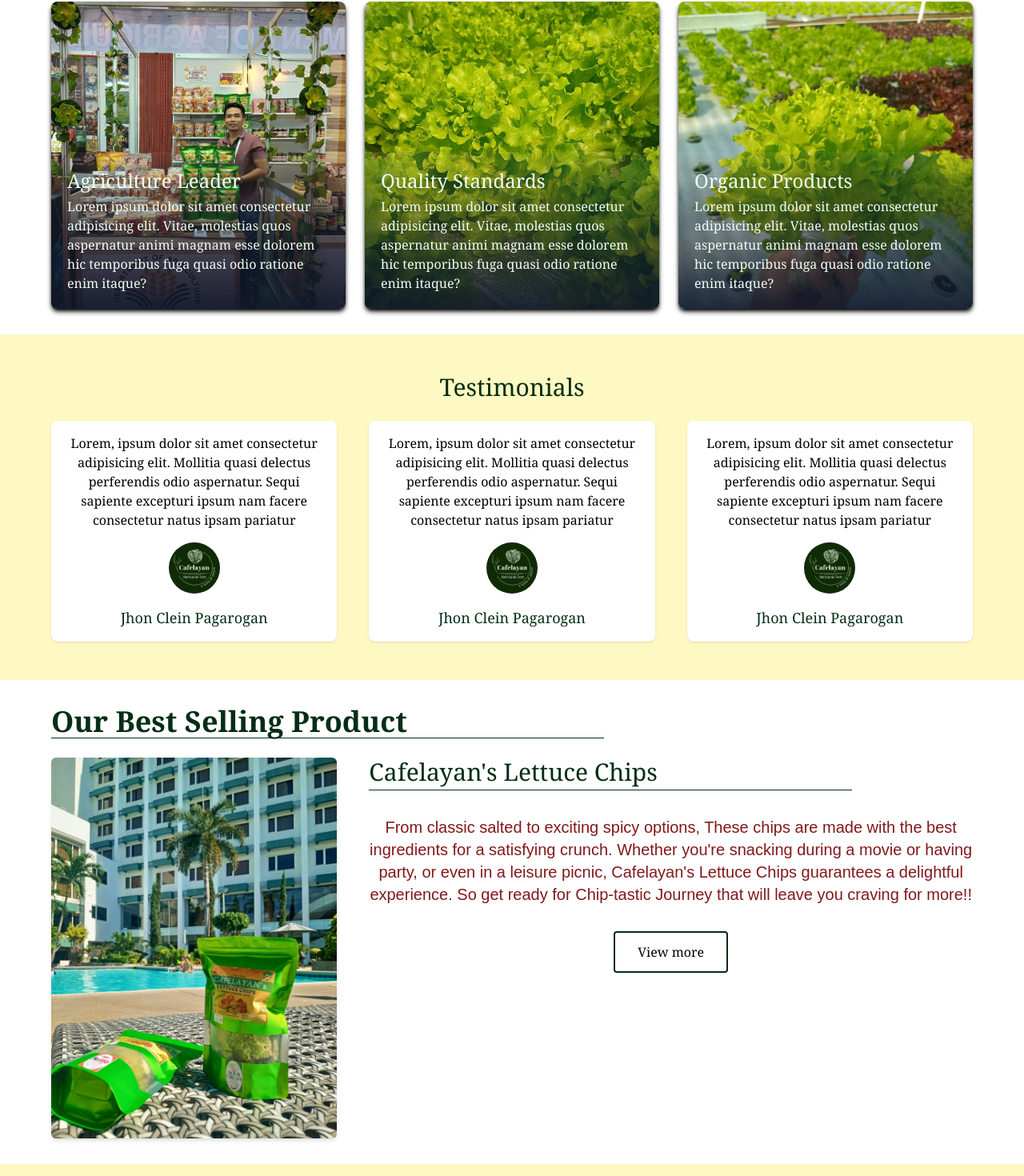
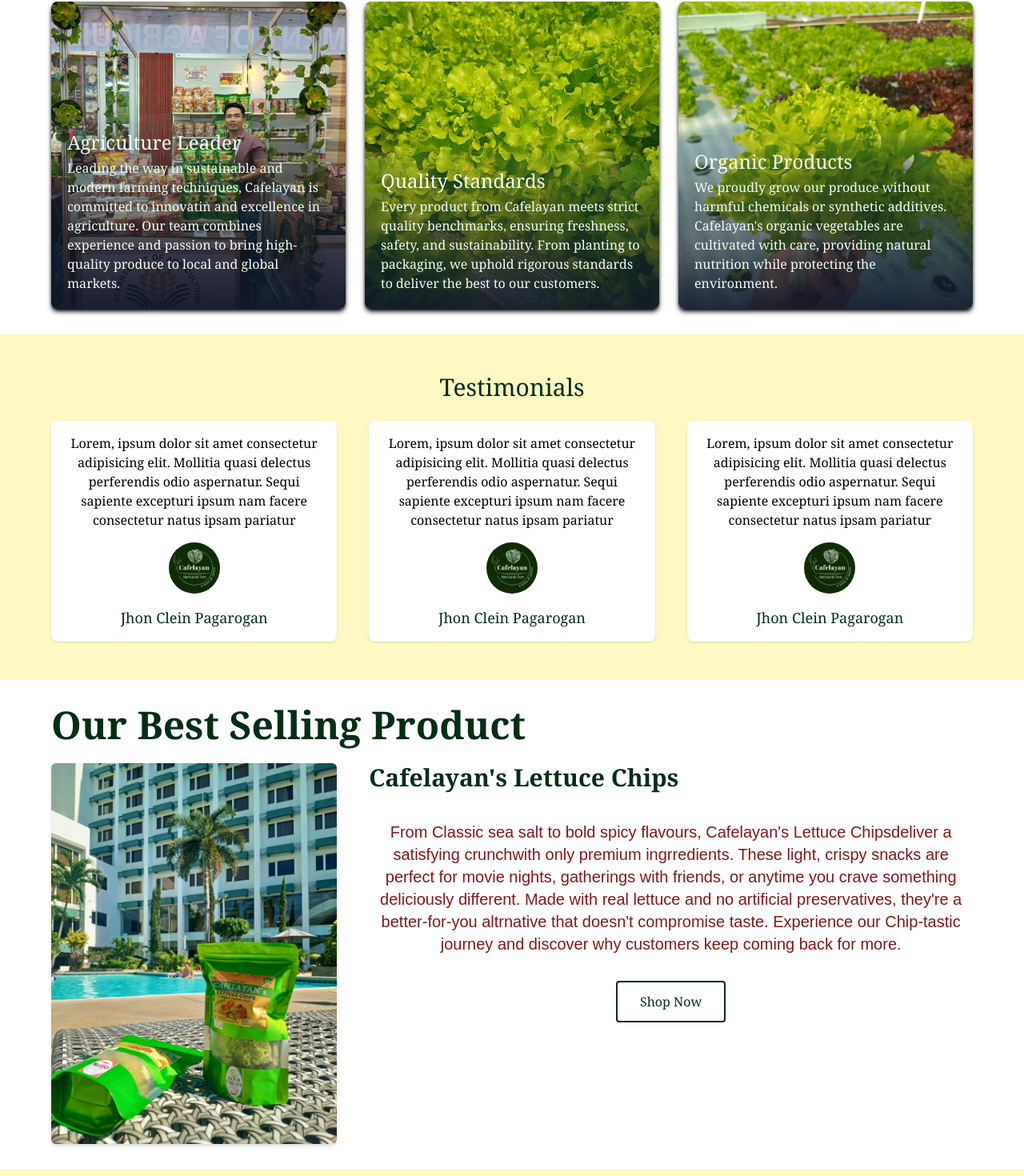
Before and after one commit to Nishieeee/Cafelayan, a React (Vite) app: page / in a window 1280 px wide. Shown: the part 1145-2615 px from the top of the page at 80% size. Built offline with nearby package versions, Linux system fonts and the light colour scheme.

Commit message:
fix and add new description to products and about

```diff
--- a/src/components/products.jsx
+++ b/src/components/products.jsx
@@ -12,7 +12,7 @@
     <>
       {/* Best Selling Product Section */}
       <section className="px-4 py-8 sm:px-6 md:px-8 lg:px-12 xl:px-16  flex flex-col">
-        <h1 className="text-xl sm:text-2xl md:text-3xl lg:text-4xl font-bold text-green-950 border-b border-green-950 w-full sm:w-3/4 md:w-2/3 lg:w-3/5">
+        <h1 className="text-2xl sm:text-3xl md:text-4xl lg:text-5xl font-bold text-green-950  w-full sm:w-3/4 md:w-2/3 lg:w-3/5">
           Our Best Selling Product
         </h1>
 
@@ -28,23 +28,18 @@
           </div>
 
           {/* Product Description */}
-          <div className="md:col-span-2">
-            <h2 className="text-xl sm:text-2xl md:text-3xl text-green-950 border-b border-green-950 w-full sm:w-4/5 pb-1">
+          <div className="md:col-span-2 ">
+            <h2 className="text-xl font-bold sm:text-2xl md:text-3xl text-green-950 w-full sm:w-4/5 pb-1">
               Cafelayan's Lettuce Chips
             </h2>
 
             <div className="flex flex-col items-center mt-4">
               <p className="font-sans text-center text-sm sm:text-base md:text-lg lg:text-xl text-red-900 py-4">
-                From classic salted to exciting spicy options, These chips are
-                made with the best ingredients for a satisfying crunch. Whether
-                you're snacking during a movie or having party, or even in a
-                leisure picnic, Cafelayan's Lettuce Chips guarantees a
-                delightful experience. So get ready for Chip-tastic Journey that
-                will leave you craving for more!!
+                From Classic sea salt to bold spicy flavours, Cafelayan's Lettuce Chipsdeliver a satisfying crunchwith only premium ingrredients. These light, crispy snacks are perfect for movie nights, gatherings with friends, or anytime you crave something deliciously different. Made with real lettuce and no artificial preservatives, they're a better-for-you altrnative that doesn't compromise taste. Experience our Chip-tastic journey and discover why customers keep coming back for more.
               </p>
 
-              <button className="mt-4 border-2 border-green-950 py-2 px-5 md:py-3 md:px-7 text-sm md:text-base hover:bg-green-950 hover:text-green-50 transition-colors duration-300 ease-in rounded-sm">
-                View more
+              <button className="mt-4 border-2 text-green-950 text-[1rem] border-green-950 py-2 px-5 md:py-3 md:px-7 text-sm md:text-base hover:bg-green-950 hover:text-green-50 transition-colors duration-300 ease-in rounded-sm">
+                Shop Now
               </button>
             </div>
           </div>
--- a/src/components/testimonials.jsx
+++ b/src/components/testimonials.jsx
@@ -8,19 +8,19 @@
     textDescription: "Agriculture Leader",
     image: Image1,
     description:
-      "Lorem ipsum dolor sit amet consectetur adipisicing elit. Vitae, molestias quos aspernatur animi magnam esse dolorem hic temporibus fuga quasi odio ratione enim itaque?",
+      "Leading the way in sustainable and modern farming techniques, Cafelayan is committed to innovatin and excellence in agriculture. Our team combines experience and passion to bring high-quality produce to local and global markets.",
   },
   {
     textDescription: "Quality Standards",
     image: Image2,
     description:
-      "Lorem ipsum dolor sit amet consectetur adipisicing elit. Vitae, molestias quos aspernatur animi magnam esse dolorem hic temporibus fuga quasi odio ratione enim itaque?",
+      "Every product from Cafelayan meets strict quality benchmarks, ensuring freshness, safety, and sustainability. From planting to packaging, we uphold rigorous standards to deliver the best to our customers.",
   },
   {
     textDescription: "Organic Products",
     image: Image3,
     description:
-      "Lorem ipsum dolor sit amet consectetur adipisicing elit. Vitae, molestias quos aspernatur animi magnam esse dolorem hic temporibus fuga quasi odio ratione enim itaque?",
+      "We proudly grow our produce without harmful chemicals or synthetic additives. Cafelayan's organic vegetables are cultivated with care, providing natural nutrition while protecting the environment.",
   },
 ];
 
```
